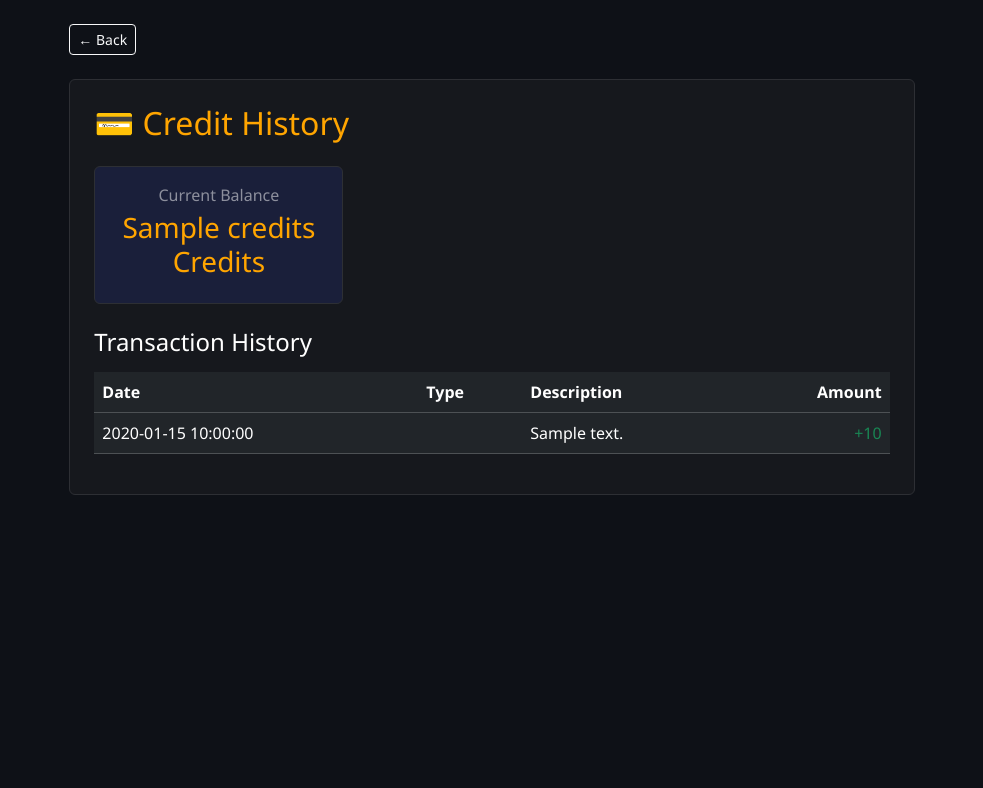
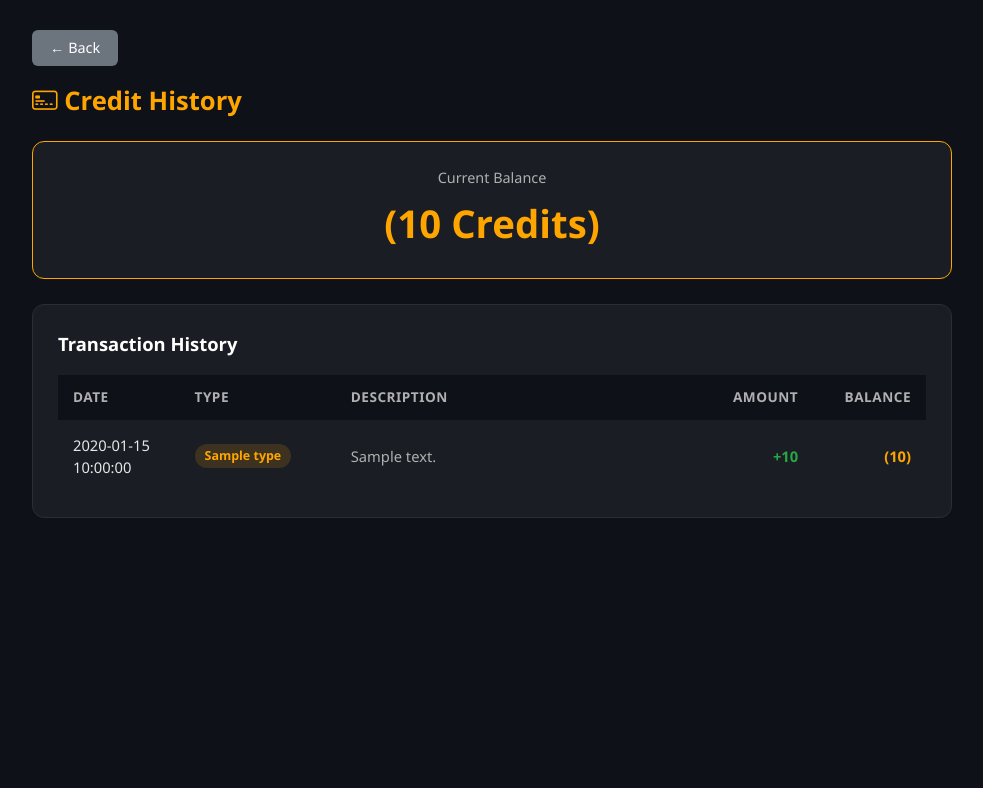
Before and after one commit to autoknowmus-web/autoknowmus, a Flask app: template templates/credit_history.html in a window 1280 px wide. Shown: the top 788 px of the page, without its empty margins (148-1131 px from the left). After the commit the page ends 518 px from the top, so only its background shows below. Run offline with Flask 3, Linux system fonts and the light colour scheme; the template is opened without the code that fills it: most values are stand-ins (such as "Sample title", 1, 10 or a date in 2020).

Commit message:
Update credit_history.html

```diff
--- a/templates/credit_history.html
+++ b/templates/credit_history.html
@@ -1,49 +1,107 @@
 {% extends "layout.html" %}
 {% block title %}Credit History - AutoKnowMus{% endblock %}
+
+{% block extra_head %}
+<style>
+  .credit-wrap { padding: 30px 40px; max-width: 1000px; margin: 0 auto; }
+  .page-title { color: #ffa500; font-size: 1.6rem; font-weight: 700; margin: 0 0 25px; }
+
+  .balance-card {
+    background: #1a1d24; border: 1px solid #ffa500; border-radius: 12px;
+    padding: 25px; text-align: center; margin-bottom: 25px;
+  }
+  .balance-label { color: #b0b0b0; font-size: 0.9rem; margin-bottom: 6px; }
+  .balance-value { color: #ffa500; font-size: 2.4rem; font-weight: 700; }
+
+  .history-card {
+    background: #1a1d24; border: 1px solid #2a2d34; border-radius: 12px;
+    padding: 25px;
+  }
+  .history-title {
+    color: #fff; font-size: 1.15rem; font-weight: 600; margin-bottom: 18px;
+  }
+  .txn-table { width: 100%; color: #e6e6e6; }
+  .txn-table thead {
+    background: #0e1117; color: #b0b0b0;
+    font-size: 0.85rem; text-transform: uppercase; letter-spacing: 0.5px;
+  }
+  .txn-table th { padding: 12px 15px; font-weight: 600; text-align: left; }
+  .txn-table tbody tr { border-bottom: 1px solid #2a2d34; }
+  .txn-table tbody tr:last-child { border-bottom: none; }
+  .txn-table td { padding: 14px 15px; font-size: 0.92rem; vertical-align: middle; }
+
+  .txn-type-badge {
+    display: inline-block; padding: 3px 10px; border-radius: 12px;
+    font-size: 0.78rem; font-weight: 600;
+  }
+  .badge-signup { background: rgba(255,165,0,0.15); color: #ffa500; }
+  .badge-deal   { background: rgba(40,167,69,0.15); color: #28a745; }
+  .badge-val    { background: rgba(78,84,255,0.15); color: #8a90ff; }
+
+  .amount-pos { color: #28a745; font-weight: 600; }
+  .amount-neg { color: #e74c3c; font-weight: 600; }
+
+  .empty-state { text-align: center; padding: 40px 20px; color: #888; }
+</style>
+{% endblock %}
+
 {% block content %}
-<div class="row justify-content-center mt-4">
-    <div class="col-lg-8">
-        <a href="/role" class="btn btn-sm btn-outline-light mb-4">← Back</a>
-        <div class="card p-4" style="background: #16181d; border: 1px solid #2d2f34;">
-            <h2 class="mb-4" style="color: #ffa500;">💳 Credit History</h2>
-            <div class="row mb-4">
-                <div class="col-md-4">
-                    <div class="card text-center p-3" style="background: #1a1f3a; border: 1px solid #2d2f34;">
-                        <p class="text-white-50 mb-1">Current Balance</p>
-                        <h3 style="color: #ffa500;">{{ credits }} Credits</h3>
+<div class="credit-wrap">
+  <a href="{{ url_for('role') }}" class="btn-back">← Back</a>
+
+  <h2 class="page-title"><i class="bi bi-credit-card-2-front"></i> Credit History</h2>
+
+  <div class="balance-card">
+    <div class="balance-label">Current Balance</div>
+    <div class="balance-value">({{ balance }} Credits)</div>
   </div>
-                </div>
-            </div>
-            <h4 class="text-white mb-3">Transaction History</h4>
-            <div class="table-responsive">
-                <table class="table table-dark">
+
+  <div class="history-card">
+    <div class="history-title">Transaction History</div>
+
+    {% if transactions %}
+    <table class="txn-table">
       <thead>
-                        <tr><th>Date</th><th>Type</th><th>Description</th><th class="text-end">Amount</th></tr>
+        <tr>
+          <th style="width:14%">Date</th>
+          <th style="width:18%">Type</th>
+          <th>Description</th>
+          <th style="width:13%; text-align:right;">Amount</th>
+          <th style="width:13%; text-align:right;">Balance</th>
+        </tr>
       </thead>
       <tbody>
-                        {% if history %}
-                            {% for transaction in history %}
+        {% for t in transactions %}
         <tr>
-                                <td>{{ transaction.date }}</td>
+          <td>{{ t.date }}</td>
           <td>
-                                    {% if transaction.type == 'bonus' %}<span class="badge bg-success">Bonus</span>
-                                    {% elif transaction.type == 'deducted' %}<span class="badge bg-danger">Deducted</span>
-                                    {% elif transaction.type == 'earned' %}<span class="badge bg-info">Earned</span>{% endif %}
+            {% if t.type == 'Signup Bonus' %}
+              <span class="txn-type-badge badge-signup">Signup Bonus</span>
+            {% elif t.type == 'Deal Submission' %}
+              <span class="txn-type-badge badge-deal">Deal Earned</span>
+            {% elif t.type == 'Valuation' %}
+              <span class="txn-type-badge badge-val">Valuation</span>
+            {% else %}
+              <span class="txn-type-badge badge-signup">{{ t.type }}</span>
+            {% endif %}
           </td>
-                                <td>{{ transaction.description }}</td>
-                                <td class="text-end">
-                                    {% if transaction.type == 'deducted' %}<span class="text-danger">-{{ transaction.amount }}</span>
-                                    {% else %}<span class="text-success">+{{ transaction.amount }}</span>{% endif %}
+          <td style="color:#b0b0b0;">{{ t.description|default('—') }}</td>
+          <td style="text-align:right;" class="{{ 'amount-pos' if t.amount > 0 else 'amount-neg' }}">
+            {{ '+' if t.amount > 0 else '' }}{{ t.amount }}
+          </td>
+          <td style="text-align:right; color:#ffa500; font-weight:600;">
+            ({{ t.balance }})
           </td>
         </tr>
         {% endfor %}
-                        {% else %}
-                            <tr><td colspan="4" class="text-center text-white-50">No transactions yet</td></tr>
-                        {% endif %}
       </tbody>
     </table>
+    {% else %}
+    <div class="empty-state">
+      <i class="bi bi-inbox" style="font-size:2.5rem; opacity:0.4;"></i>
+      <p class="mt-3 mb-0">No transactions yet. Submit a deal to start earning credits!</p>
     </div>
-        </div>
+    {% endif %}
   </div>
 </div>
 {% endblock %}
```
Lines whose indentation alone changed are shown as unchanged.
